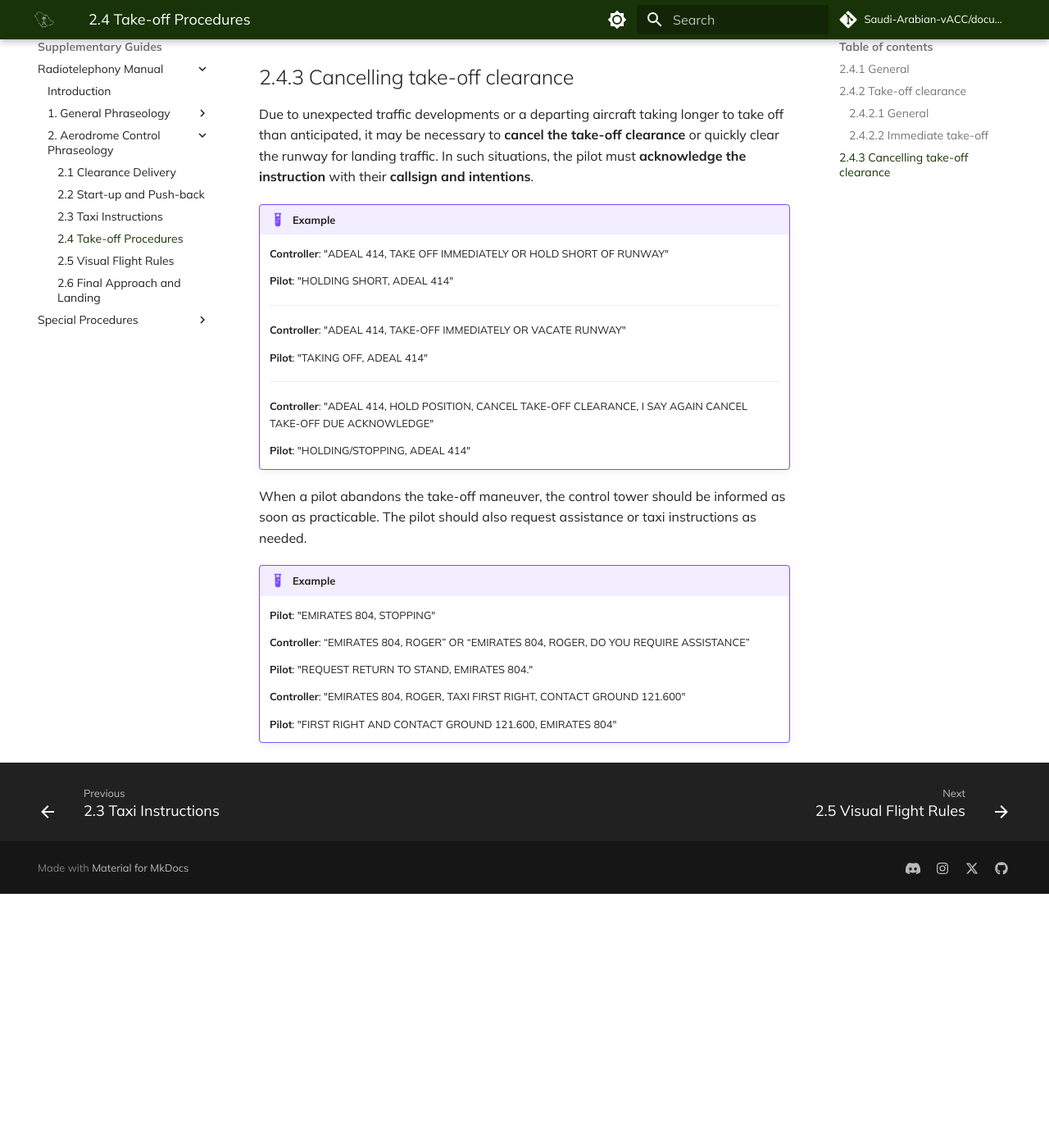
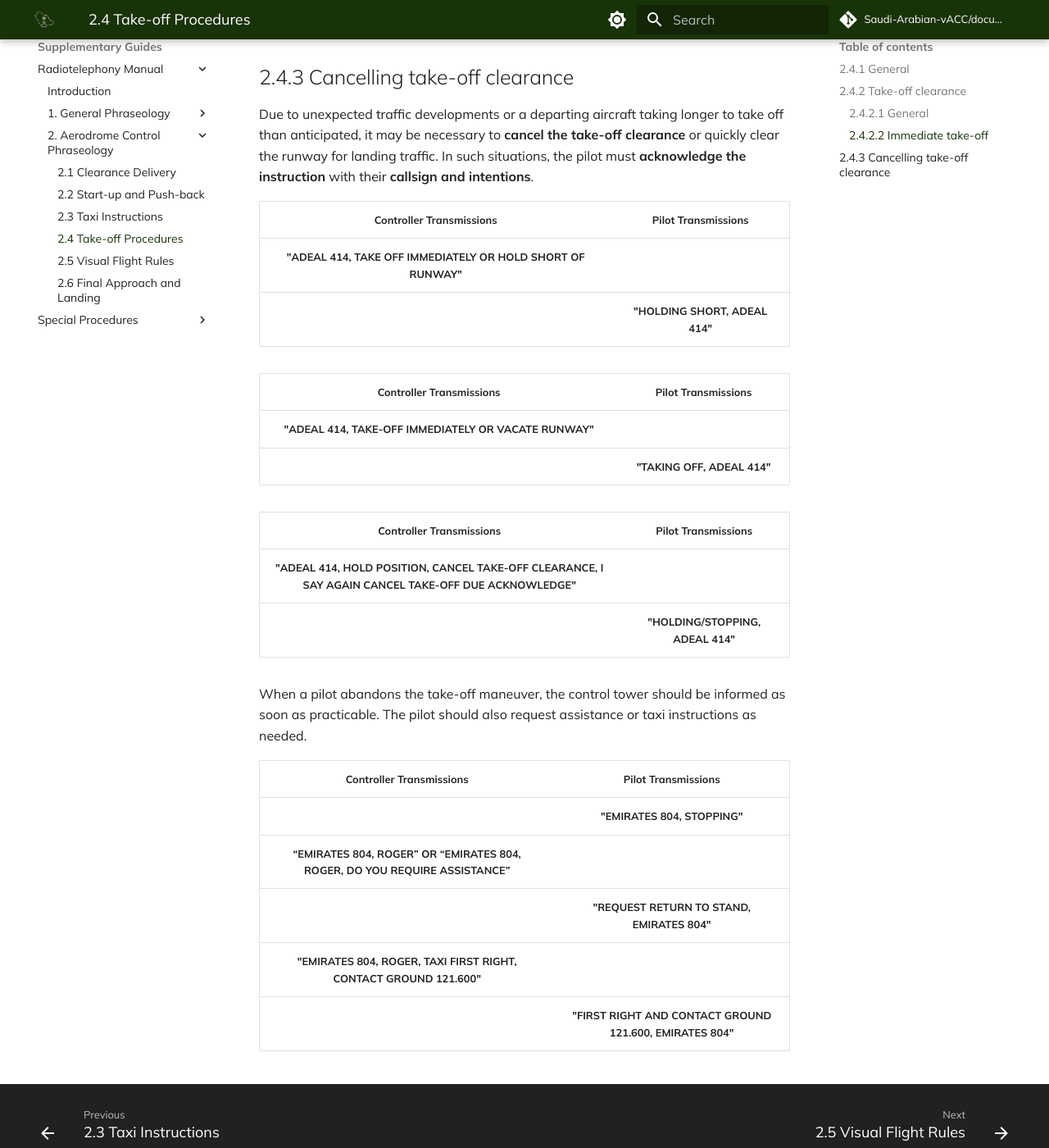
Before and after one commit to Saudi-Arabian-vACC/Documentation-Site, an MkDocs documentation site: the page built from docs/Supplementary Guides/Radiotelephony Manual/2. Aerodrome Control Phraseology/2.4 Take-off Procedures.md, in a window 1280 px wide and 1400 px high, scrolled down 2086 px. Shown: the whole window at 82% size. Built offline with MkDocs 1.6.1 and Material for MkDocs 9.7.7, drawn with Linux system fonts in a browser that asks for light colours; comment, search, counter and statistics services are not loaded; before the commit the page ends 3176 px from its top, so only the background shows below that.

Commit message:
Update 2.4 Take-off Procedures.md

```diff
--- a/docs/Supplementary Guides/Radiotelephony Manual/2. Aerodrome Control Phraseology/2.4 Take-off Procedures.md
+++ b/docs/Supplementary Guides/Radiotelephony Manual/2. Aerodrome Control Phraseology/2.4 Take-off Procedures.md
@@ -52,31 +52,28 @@ During low visibility operations, the controller may request the pilot to **repo
 
 ## 2.4.3 Cancelling take-off clearance
 Due to unexpected traffic developments or a departing aircraft taking longer to take off than anticipated, it may be necessary to **cancel the take-off clearance** or quickly clear the runway for landing traffic. In such situations, the pilot must **acknowledge the instruction** with their **callsign and intentions**.
-!!! Example
-    **Controller**: "ADEAL 414, TAKE OFF IMMEDIATELY OR HOLD SHORT OF RUNWAY"
 
-    **Pilot**: "HOLDING SHORT, ADEAL 414"
+|                                 **Controller Transmissions**                                    |                                      **Pilot Transmissions**                                     |
+|:-----------------------------------------------------------------------------------------------:|:------------------------------------------------------------------------------------------------:|
+|                 **"ADEAL 414, TAKE OFF IMMEDIATELY OR HOLD SHORT OF RUNWAY"**                   |                                                                                                  |
+|                                                                                                 |                                  **"HOLDING SHORT, ADEAL 414"**                                  |
 
-    ---
+|                                 **Controller Transmissions**                                    |                                      **Pilot Transmissions**                                     |
+|:-----------------------------------------------------------------------------------------------:|:------------------------------------------------------------------------------------------------:|
+|                    **"ADEAL 414, TAKE-OFF IMMEDIATELY OR VACATE RUNWAY"**                       |                                                                                                  |
+|                                                                                                 |                                    **"TAKING OFF, ADEAL 414"**                                   |
 
-    **Controller**: "ADEAL 414, TAKE-OFF IMMEDIATELY OR VACATE RUNWAY"
-
-    **Pilot**: "TAKING OFF, ADEAL 414"
-
-    ---
-
-    **Controller**: "ADEAL 414, HOLD POSITION, CANCEL TAKE-OFF CLEARANCE, I SAY AGAIN CANCEL TAKE-OFF DUE <Reason> ACKNOWLEDGE"
-
-    **Pilot**: "HOLDING/STOPPING, ADEAL 414"
+|                                           **Controller Transmissions**                                        |                                      **Pilot Transmissions**                                     |
+|:-------------------------------------------------------------------------------------------------------------:|:------------------------------------------------------------------------------------------------:|
+|**"ADEAL 414, HOLD POSITION, CANCEL TAKE-OFF CLEARANCE, I SAY AGAIN CANCEL TAKE-OFF DUE <Reason> ACKNOWLEDGE"**|                                                                                                  |
+|                                                                                                               |                                  **"HOLDING/STOPPING, ADEAL 414"**                               |
 
 When a pilot abandons the take-off maneuver, the control tower should be informed as soon as practicable. The pilot should also request assistance or taxi instructions as needed.
-!!! Example
-    **Pilot**: "EMIRATES 804, STOPPING"
 
-    **Controller**: “EMIRATES 804, ROGER” OR “EMIRATES 804, ROGER, DO YOU REQUIRE ASSISTANCE”
-
-    **Pilot**: "REQUEST RETURN TO STAND, EMIRATES 804."
-
-    **Controller**: "EMIRATES 804, ROGER, TAXI FIRST RIGHT, CONTACT GROUND 121.600"
-
-    **Pilot**: "FIRST RIGHT AND CONTACT GROUND 121.600, EMIRATES 804"
+|                                 **Controller Transmissions**                                    |                                      **Pilot Transmissions**                                     |
+|:-----------------------------------------------------------------------------------------------:|:------------------------------------------------------------------------------------------------:|
+|                                                                                                 |                                   **"EMIRATES 804, STOPPING"**                                   |
+|        **“EMIRATES 804, ROGER” OR “EMIRATES 804, ROGER, DO YOU REQUIRE ASSISTANCE”**            |                                                                                                  |
+|                                                                                                 |                            **"REQUEST RETURN TO STAND, EMIRATES 804"**                           |
+|            **"EMIRATES 804, ROGER, TAXI FIRST RIGHT, CONTACT GROUND 121.600"**                  |                                                                                                  |
+|                                                                                                 |                     **"FIRST RIGHT AND CONTACT GROUND 121.600, EMIRATES 804"**                   |
```
